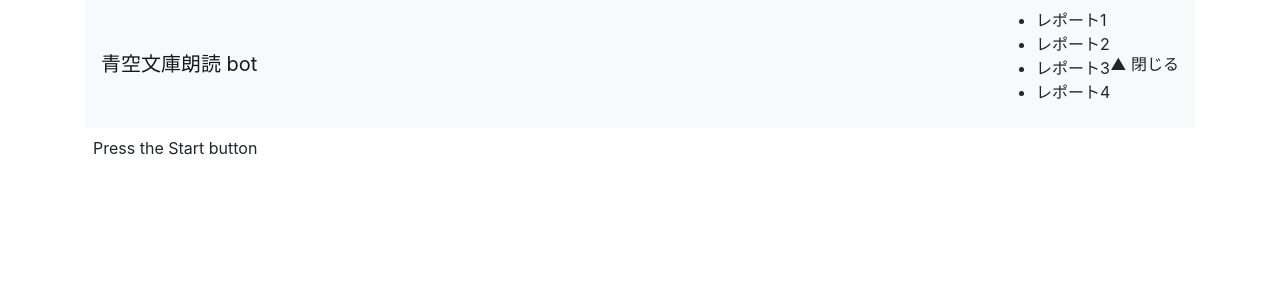
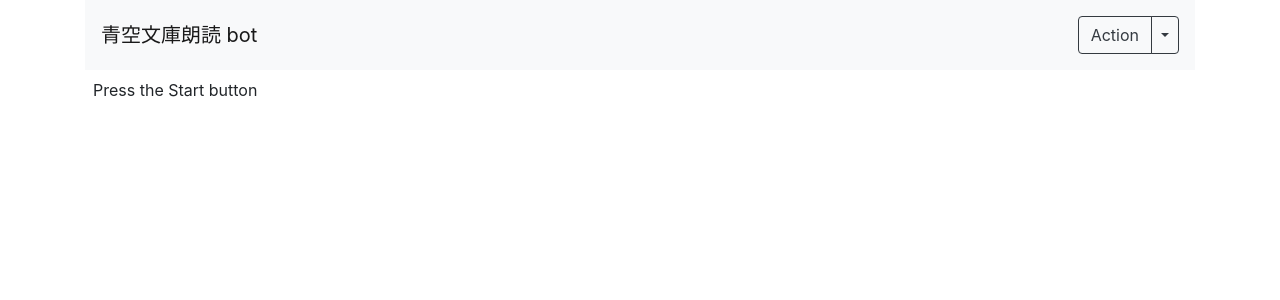
Before and after one commit to muryakami/COTOHA-test, a Flask app: page / in a window 1280 px wide. Shown: the top 300 px of the page. Run offline with Flask 2, Linux system fonts and the light colour scheme; parts of the project's set-up code (start-up, migrations or seed data) failed here and were passed over; some libraries are stand-ins or nearby versions.

Commit message:
ボタン周りの修正

```diff
--- a/static/js/sample.js
+++ b/static/js/sample.js
@@ -13,7 +13,7 @@ function read() {
     data: {
       line_number: line_number
     }
-  }).done(function(data) {
+  }).done(function (data) {
     if (reading) {
       $("#document").text(data.form);
       $("#result").text(data.score);
@@ -35,7 +35,7 @@ function parse() {
     data: {
       line_number: line_number
     }
-  }).done(function(data) {
+  }).done(function (data) {
     if (reading) {
       $("#document").text(data.sentence);
       $("#result").text(data.kana);
@@ -57,7 +57,7 @@ function keyword() {
     data: {
       line_number: line_number
     }
-  }).done(function(data) {
+  }).done(function (data) {
     if (reading) {
       $("#document").text(data.sentence);
       $("#result").text(data.form);
@@ -79,7 +79,7 @@ function user_attribute() {
     data: {
       line_number: line_number
     }
-  }).done(function(data) {
+  }).done(function (data) {
     if (reading) {
       $("#document").text(data.sentence);
       addList("#result", data.result);
@@ -115,17 +115,13 @@ const wait = milliseconds =>
   new Promise(resolve => setTimeout(resolve, milliseconds));
 
 function startReading() {
-  $(".btn").text("Stop");
-  // .removeClass("dropdown-toggle");
+  $("#action").text("Stop");
   reading = true;
-  // return $("dropdown-menu").detach();
 }
 
 function resumeReading(menu) {
-  $(".btn").text("Start");
-  // .addClass("dropdown-toggle");
+  $("#action").text("Start");
   reading = false;
-  // $("dropdown-menu").append(menu);
 }
 
 function stopReading() {
@@ -139,7 +135,7 @@ function addList(element, result) {
   let ul = $("<ul>")
     .addClass("list")
     .css("list-style", "none"); // ul タグを生成して ul に追加
-  Object.keys(result).forEach(function(key) {
+  Object.keys(result).forEach(function (key) {
     let val = this[key]; // this は obj
     let li = $("<li>").text(key + ": " + val); // li タグを生成してテキスト追加
     ul.append(li); // ul に生成した li タグを追加
@@ -158,7 +154,7 @@ function plotres(response, prefix) {
     if (typeof response[key] == "object") {
       if (Array.isArray(response[key])) {
         // 配列の場合は forEach で要素ごとにに再帰呼び出し
-        response[key].forEach(function(item) {
+        response[key].forEach(function (item) {
           plotres(item, prefix + " " + key);
         });
       } else {
@@ -172,13 +168,13 @@ function plotres(response, prefix) {
   }
 }
 
-$(function() {
-  $("#action").click(function() {
+$(function () {
+  $("#action").click(function () {
     if (reading) {
       resumeReading();
     } else {
-      debugger;
-      let action = $(this).attr("id");
+      let text = $(this).text();
+      let action = $(`span:contains(${text})`).attr("id");
       switch (action) {
         case "read":
           read();
@@ -194,6 +190,7 @@ $(function() {
           break;
         default:
           debugger;
+          return false;
       }
       startReading();
     }
@@ -201,32 +198,26 @@ $(function() {
   });
 });
 
-$(function() {
+$(function () {
   instruction_text = $("#document").text();
 });
 
-// $(function() {
-//   $(".dropdown-item").click(function() {
-//     $("#action").text($(this).text());
-//   });
-// });
-
-$(function() {
-  $(".switch-btn").on("click", function() {
-    $(".report").toggle("fast", alertFunc);
+$(function () {
+  $(".dropdown-item").click(function () {
+    $("#action").text($(this).text());
   });
-
-  function alertFunc() {
-    if ($(this).css("display") == "block") {
-      $("#btn-inner").text("▲ 閉じる");
-    } else {
-      $("#btn-inner").text("▼ 開く");
-    }
-  }
 });
 
-// $(function() {
-//   $(".dropdown-item").on("click", function() {
-//     $("#action").text("▲ 閉じる");
+// $(function () {
+//   $(".switch-btn").on("click", function () {
+//     $(".dropdown-menu").toggle("fast", alertFunc);
 //   });
+
+//   function alertFunc() {
+//     if ($(this).css("display") == "block") {
+//       $("#action").text("▲ 閉じる");
+//     } else {
+//       $("#action").text("▼ 開く");
+//     }
+//   }
 // });
--- a/templates/index.html
+++ b/templates/index.html
@@ -3,39 +3,26 @@
   <nav class="navbar navbar-light bg-light">
     <span class="navbar-brand" id="subtitle">青空文庫朗読 bot</span>
     <form class="form-inline">
-      <!-- <div class="btn-group">
+      <div class="btn-group">
         <button type="button" class="btn btn-outline-dark my-2" id="action">
           Action
         </button>
-        <button
-          type="button"
-          class="btn btn-outline-dark my-2 dropdown-toggle dropdown-toggle-split"
-          data-toggle="dropdown"
-          aria-haspopup="true"
-          aria-expanded="false"
-        >
+        <button type="button" class="btn btn-outline-dark my-2 dropdown-toggle dropdown-toggle-split"
+          data-toggle="dropdown" aria-haspopup="true" aria-expanded="false">
           <span class="sr-only">Toggle Dropdown</span>
         </button>
         <ul class="dropdown-menu">
-          <li><button class="dropdown-item" id="parse">構文解析</button></li>
+          <li><span class="dropdown-item" id="parse">構文解析</span></li>
           <li>
-            <button class="dropdown-item" id="keyword">キーワード抽出</button>
+            <span class="dropdown-item" id="keyword">キーワード抽出</span>
           </li>
           <li>
-            <button class="dropdown-item" id="user_attribute">
+            <span class="dropdown-item" id="user_attribute">
               ユーザ属性推定
-            </button>
+            </span>
           </li>
         </ul>
-      </div> -->
-      <ul class="report">
-        <li><span>レポート1</span></li>
-        <li><span>レポート2</span></li>
-        <li><span>レポート3</span></li>
-        <li><span>レポート4</span></li>
-      </ul>
-
-      <a class="switch-btn"><span id="btn-inner">▲ 閉じる</span></a>
+      </div>
     </form>
   </nav>
   <div class="row">
```
